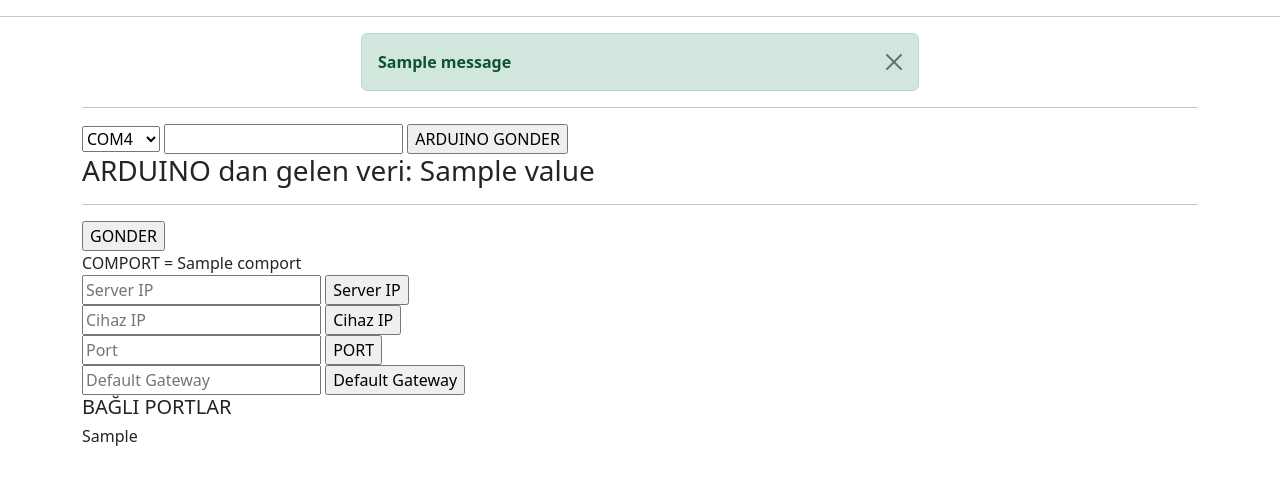
After one commit to barisist34/nodemcu, a Django app: template app_monitor/templates/app_monitor/arduino_serial.html in a window 1280 px wide. The commit adds this page. Shown: the top 485 px of the page. Run offline with Django 3.2, Linux system fonts and the light colour scheme; the template is opened without the code that fills it: most values are stand-ins (such as "Sample title", 1, 10 or a date in 2020); one stand-in notice (Sample message) is shown; some libraries are stand-ins or nearby versions.

Commit message:
241116-- seri port arduino veri-sayı gönderip +2 toplamını geri alan sayfa oluşturuldu. arduino_serial.html

```diff
--- /dev/null
+++ b/app_monitor/templates/app_monitor/arduino_serial.html
@@ -0,0 +1,68 @@
+{% extends "core/base.html" %}
+{% load static %}
+
+{% block content %}
+
+<div class="container">
+    {% if messages %}
+    {% for message in messages %}
+    <div class="alert alert-{{ message.tags }} alert-dismissible fade show col-sm-6 offset-sm-3" role="alert">
+    <strong>{{ message|safe }}</strong>
+    <button type="button" class="btn-close" data-bs-dismiss="alert" aria-label="Close"></button>
+    </div>
+    {% endfor %}
+    {% endif %}
+
+        <hr>
+        <form action="arduino_serial" method="get">
+            <select name="comport" id="comport">
+                <option value="COM1" >COM1</option>
+                <option value="COM2">COM2</option>
+                <option value="COM3" >COM3</option>
+                <option value="COM4" selected>COM4</option>
+                <option value="COM5">COM5</option>
+                <option value="COM6">COM6</option>
+                <option value="COM7">COM7</option>
+                <option value="COM8">COM8</option>
+                <option value="COM9">COM9</option>
+                <option value="COM10">COM10</option>
+            </select>
+            <input type="text" name="serial_data" id="serial-data-id">
+            <input type="submit" value="ARDUINO GONDER">
+        </form>
+    <h3>ARDUINO dan gelen veri: {{value}} </h3>
+
+    <hr>
+
+    <form action="arduino_serial" method="get">
+
+    <input type="submit" value="GONDER">
+    </form>
+
+    COMPORT = {{comport}}
+    {% if comport == "COMxx" %}
+    <h3>COMPORT hatalı girdiniz... </h3>
+    {% endif %}
+    <form action="/arduino_serial" method="get">
+        <input type="text" name="serial_data" id="serial-data-id" placeholder="Server IP">
+        <input type="submit" value="Server IP">
+    </form>
+    <form action="/arduino_serial" method="get">
+        <input type="text" name="serial_data" id="serial-data-id" placeholder="Cihaz IP">
+        <input type="submit" value="Cihaz IP">
+    </form>
+    <form action="/arduino_serial" method="get">
+        <input type="text" name="serial_data" id="serial-data-id" placeholder="Port">
+        <input type="submit" value="PORT">
+    </form>
+    <form action="/arduino_serial" method="get">
+        <input type="text" name="serial_data" id="serial-data-id" placeholder="Default Gateway">
+        <input type="submit" value="Default Gateway">
+    </form>
+
+    <h5>BAĞLI PORTLAR</h5>
+    <h6>{{port_listesi}} </h6>
+    {% comment %} <h3>ARDUINO dan gelen veri: {{value|stringformat:"d"}} </h3> {% endcomment %}
+    </div>
+
+{% endblock content %}
--- a/app_monitor/templates/app_monitor/dashboard.html
+++ b/app_monitor/templates/app_monitor/dashboard.html
@@ -19,7 +19,9 @@
   setInterval(timer,1000);
   </script>
 <div class="container">
-<h3 class="bg-primary text-center">TÜM CİHAZLAR</h3>
+
+  <h3 class="bg-primary text-center">TÜM CİHAZLAR</h3>
+  <h3 ><a href="arduino_serial" target="_blank">SERI PORT CONFIG</a> </h3>
 {% comment %} {% csrf_token %} {% endcomment %}
 {% comment %} <button class="btn btn-danger">BOOTSTRAP...</button> {% endcomment %}
 
--- a/app_monitor/urls.py
+++ b/app_monitor/urls.py
@@ -2,7 +2,7 @@
 from django.urls import path
 from app_monitor.views import dashboard,TemperatureAddRecord,addRecordArduino,tempList,deviceView,exportExcel,export_to_excel
 from app_monitor.views import django_device,django_device_backtest,deviceViewDetail,export_to_excel_all,devices_all
-from app_monitor.views import device_id,export_to_excel_id
+from app_monitor.views import device_id,export_to_excel_id,arduino_serial
 from app_monitor.filter import device_filter_id,device_filter_sicaklik,device_filter_nem,device_filter_voltaj,device_filter_tarih
 
 # app_name="app_monitor"
@@ -31,6 +31,7 @@
     path('device_filter_tarih',device_filter_tarih,name="device_filter_tarih"),
     path('django_device',django_device,name="django_device"),
     path('django_device_backtest',django_device_backtest,name="django_device_backtest"),
+    path('arduino_serial',arduino_serial,name="arduino_serial")
 
 
 
```
Also changed, not shown: app_monitor/views.py (+77 -1 lines).
